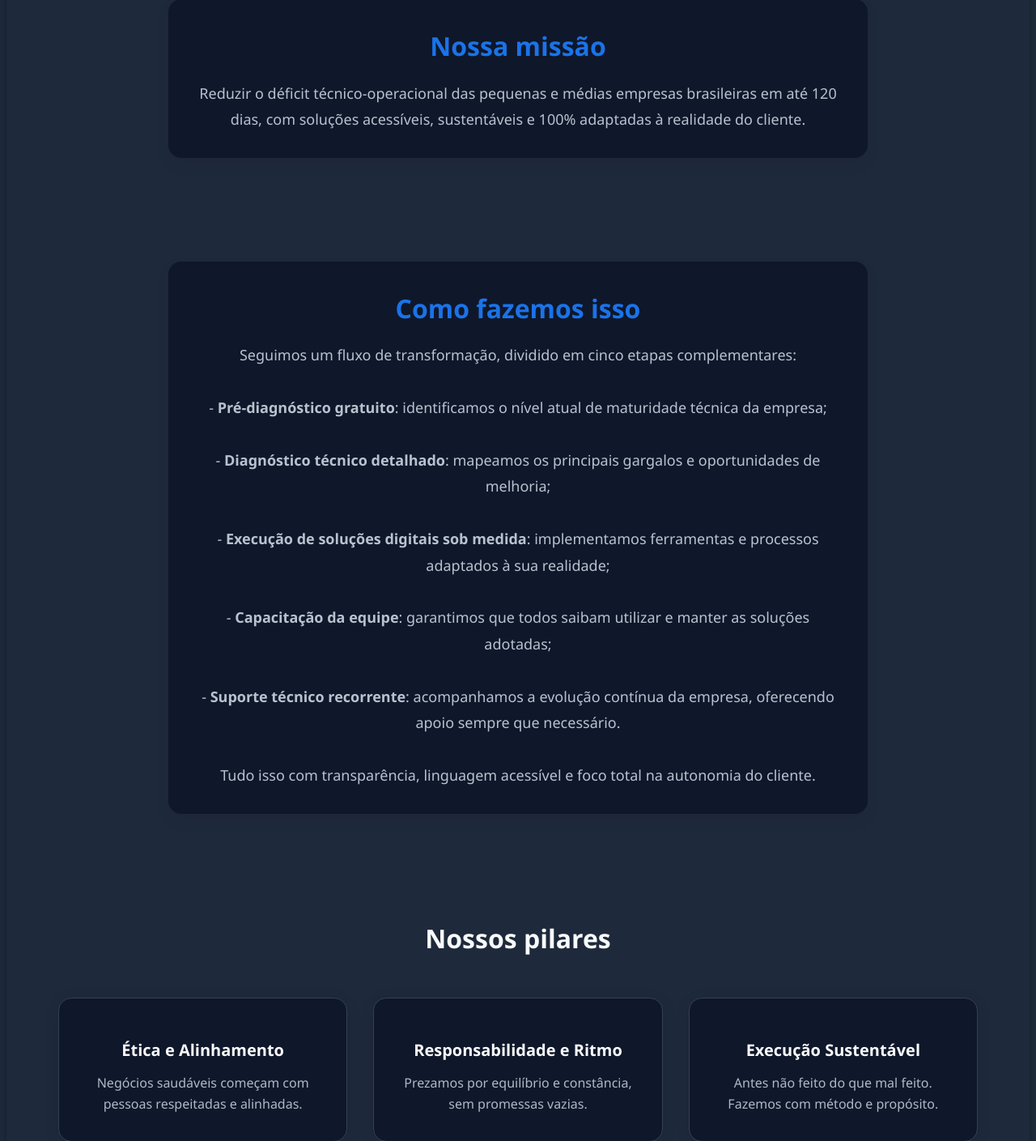
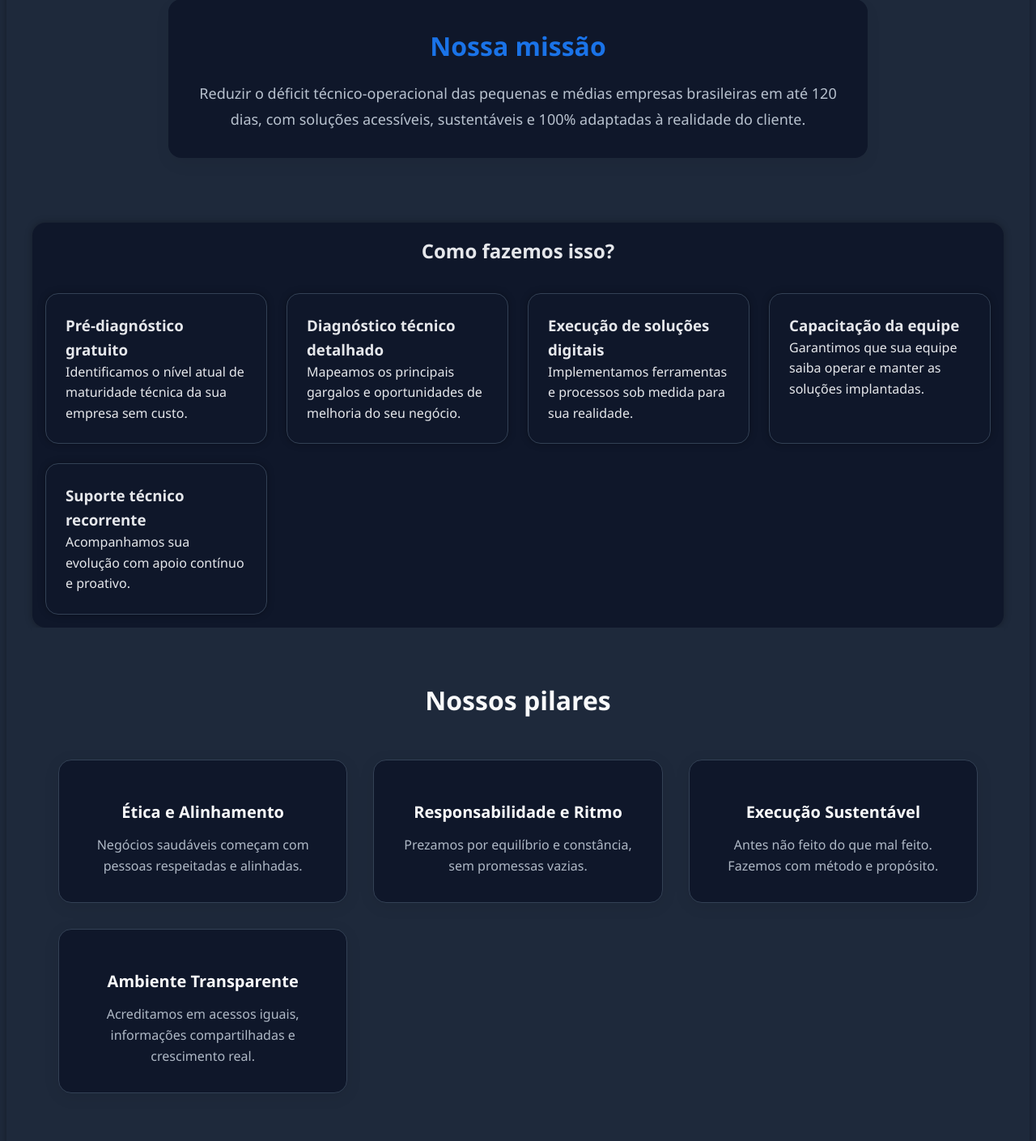
Before and after one commit to ttsolucoes/site_ttsolucoes, a Flask app: page /saiba_mais in a window 1280 px wide. Shown: the part 963-2372 px from the top of the page at 81% size. Run offline with Flask 3, Linux system fonts and the light colour scheme.

Commit message:
atualizar servicos e clientes

```diff
--- /dev/null
+++ b/app/static/css/pages/clientes.css
@@ -0,0 +1,23 @@
+.clientes-grid {
+  display: flex;
+  flex-wrap: wrap;
+  gap: 2rem;
+  justify-content: center;
+  margin-top: 1rem;
+}
+
+.cliente-card {
+  background-color: var(--background-card);
+  padding: 1rem;
+  border-radius: 1rem;
+  text-align: center;
+  width: 220px;
+}
+
+.cliente-card img {
+  width: 100%;
+  max-width: 180px;
+  height: auto;
+  border-radius: 0.5rem;
+  margin-bottom: 0.5rem;
+}
--- /dev/null
+++ b/app/static/css/pages/servicos.css
@@ -0,0 +1,50 @@
+#servicos,
+#servicos-detalhados {
+  padding: var(--spacing-unit);
+  background-color: var(--background-card);
+  color: var(--text-color);
+  border-radius: 1rem;
+}
+
+.servicos-grid {
+  display: flex;
+  flex-wrap: wrap;
+  justify-content: center;
+  gap: 1rem;
+  margin-top: 1rem;
+}
+
+.servico {
+  background-color: var(--dark-color);
+  padding: 1rem 1.5rem;
+  border: 1px solid var(--border-color);
+  border-radius: var(--btn-radius);
+  transition: background-color var(--transition-default);
+}
+
+.servico:hover {
+  background-color: var(--primary-color);
+  color: #fff;
+}
+
+.cards-container {
+  display: grid;
+  grid-template-columns: repeat(auto-fit, minmax(250px, 1fr));
+  gap: 1.5rem;
+  margin-top: 2rem;
+}
+
+.card-servico {
+  background-color: var(--dark-color);
+  padding: 1.5rem;
+  border-radius: 1rem;
+  box-shadow: 0 0 10px rgba(0,0,0,0.3);
+  border: 1px solid var(--border-color);
+  transition: transform var(--transition-default);
+}
+
+.card-servico:hover {
+  transform: translateY(-5px);
+  background-color: var(--primary-color);
+  color: #fff;
+}
--- /dev/null
+++ b/app/templates/components/client_card.html
@@ -0,0 +1,4 @@
+<div class="p-4 rounded-lg shadow-md" style="background-color: var(--background-card); border: 1px solid var(--border-color);">
+    <h3 style="color: var(--accent-color);">{{ c.name }}</h3>
+    <p class="mt-1" style="color: var(--text-light);">{{ c.desc }}</p>
+</div>
--- /dev/null
+++ b/app/templates/components/service_card.html
@@ -0,0 +1,4 @@
+<div class="p-4 rounded-lg shadow-md" style="background-color: var(--background-card); border: 1px solid var(--border-color);">
+    <h3 style="color: var(--primary-color);">{{ s.title }}</h3>
+    <p class="mt-1" style="color: var(--text-light);">{{ s.desc }}</p>
+</div>
--- /dev/null
+++ b/app/templates/macros/clients_macro.html
@@ -0,0 +1,10 @@
+{% macro render_clients(clients, detailed=False) %}
+<section id="clientes" class="mt-2">
+    <h2 class="text-center mb-2">Clientes Atendidos</h2>
+    <div class="grid" style="display: grid; gap: 1rem; grid-template-columns: repeat(auto-fit, minmax(280px, 1fr));">
+        {% for c in clients %}
+            {% include 'components/client_card.html' %}
+        {% endfor %}
+    </div>
+</section>
+{% endmacro %}
--- /dev/null
+++ b/app/templates/macros/services_macro.html
@@ -0,0 +1,10 @@
+{% macro render_services(services, detailed=False) %}
+<section id="servicos" class="mt-2">
+    <h2 class="text-center mb-2">Nossos Serviços</h2>
+    <div class="grid" style="display: grid; gap: 1rem; grid-template-columns: repeat(auto-fit, minmax(280px, 1fr));">
+        {% for s in services %}
+            {% include 'components/service_card.html' %}
+        {% endfor %}
+    </div>
+</section>
+{% endmacro %}
--- a/app/templates/pages/public/about.html
+++ b/app/templates/pages/public/about.html
@@ -1,10 +1,14 @@
-{% extends "base.html" %}
+
+{% from 'macros/services_macro.html' import render_services %}
+{% from 'macros/clients_macro.html' import render_clients %}{% extends "base.html" %}
 
 {% block title %}Sobre{% endblock %}
 
 {% block css %}
 <link rel="stylesheet" href="{{ url_for('static', filename='css/pages/home.css') }}">
 <link rel="stylesheet" href="{{ url_for('static', filename='css/pages/about.css') }}">
+<link rel="stylesheet" href="{{ url_for('static', filename='css/pages/servicos.css') }}">
+<link rel="stylesheet" href="{{ url_for('static', filename='css/pages/clientes.css') }}">
 {% endblock %}
 
 {% block content %}
@@ -24,15 +28,31 @@
     {% include 'components/content_block.html' %}
 {% endwith %}
 
-{% with title='Como fazemos isso', description='Seguimos um fluxo de transformação, dividido em cinco etapas complementares:<br><br>
-- <strong>Pré-diagnóstico gratuito</strong>: identificamos o nível atual de maturidade técnica da empresa;<br><br>
-- <strong>Diagnóstico técnico detalhado</strong>: mapeamos os principais gargalos e oportunidades de melhoria;<br><br>
-- <strong>Execução de soluções digitais sob medida</strong>: implementamos ferramentas e processos adaptados à sua realidade;<br><br>
-- <strong>Capacitação da equipe</strong>: garantimos que todos saibam utilizar e manter as soluções adotadas;<br><br>
-- <strong>Suporte técnico recorrente</strong>: acompanhamos a evolução contínua da empresa, oferecendo apoio sempre que necessário.<br><br>
-Tudo isso com transparência, linguagem acessível e foco total na autonomia do cliente.' %}
-    {% include 'components/content_block.html' %}
-{% endwith %}
+<section id="servicos-detalhados" class="servicos-about main-content mt-2">
+  <h2 class="text-center">Como fazemos isso?</h2>
+  <div class="cards-container">
+    <div class="card-servico">
+      <h3>Pré-diagnóstico gratuito</h3>
+      <p>Identificamos o nível atual de maturidade técnica da sua empresa sem custo.</p>
+    </div>
+    <div class="card-servico">
+      <h3>Diagnóstico técnico detalhado</h3>
+      <p>Mapeamos os principais gargalos e oportunidades de melhoria do seu negócio.</p>
+    </div>
+    <div class="card-servico">
+      <h3>Execução de soluções digitais</h3>
+      <p>Implementamos ferramentas e processos sob medida para sua realidade.</p>
+    </div>
+    <div class="card-servico">
+      <h3>Capacitação da equipe</h3>
+      <p>Garantimos que sua equipe saiba operar e manter as soluções implantadas.</p>
+    </div>
+    <div class="card-servico">
+      <h3>Suporte técnico recorrente</h3>
+      <p>Acompanhamos sua evolução com apoio contínuo e proativo.</p>
+    </div>
+  </div>
+</section>
 
 <section class="features-section">
     <h2 class="section-title">Nossos pilares</h2>
@@ -71,6 +91,20 @@ Tudo isso com transparência, linguagem acessível e foco total na autonomia do
     {% include 'components/content_block.html' %}
 {% endwith %}
 
+<section id="clientes-atendidos" class="main-content mt-2">
+  <h2 class="text-center">Projetos finalizados</h2>
+  <div class="clientes-grid">
+    <div class="cliente-card">
+      <img src="{{ url_for('static', filename='images/clientes/gjguadalupe.png') }}" alt="GJGuadalupe">
+      <p>Site institucional e sistema de gestão de eventos</p>
+    </div>
+    <div class="cliente-card">
+      <img src="{{ url_for('static', filename='images/clientes/extractrfb.png') }}" alt="ExtractRFB">
+      <p>Plataforma de geração de leads com filtros para PJ</p>
+    </div>
+  </div>
+</section>
+
 
 {% endblock %}
 
--- a/app/templates/pages/public/login.html
+++ b/app/templates/pages/public/login.html
@@ -32,6 +32,9 @@
             <a href="/recovery" class="forgot-password">
                 Esqueci minha senha
             </a>
+            <a href="/register" class="forgot-password">
+                Criar conta nova
+            </a>
         </div>
     </form>
 </div>
```
Also changed, not shown: app/templates/pages/public/home.html (+31 -1 lines), app/static/images/clientes/extractrfb.png (added), app/static/images/clientes/gjguadalupe.png (added).
